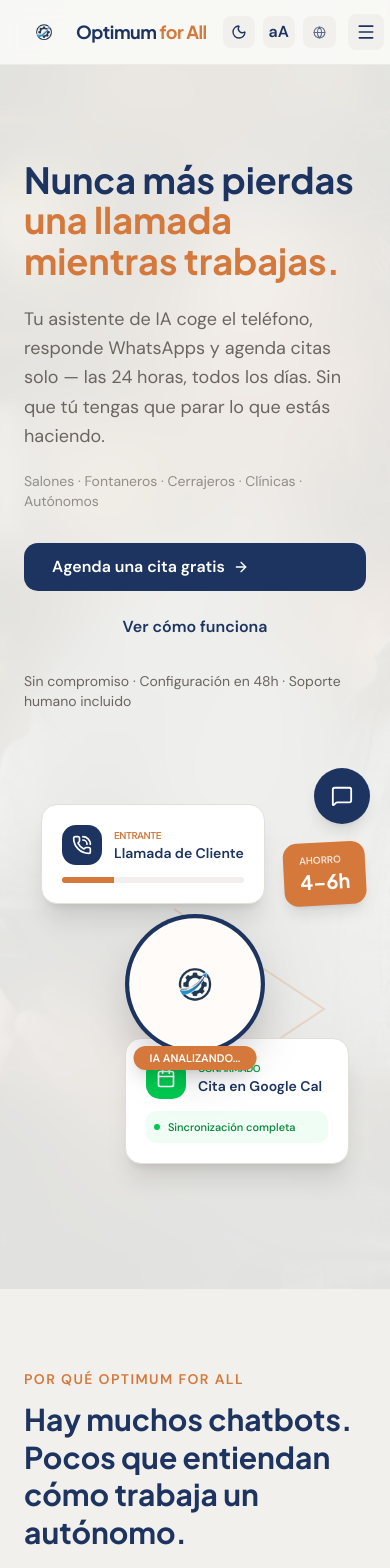
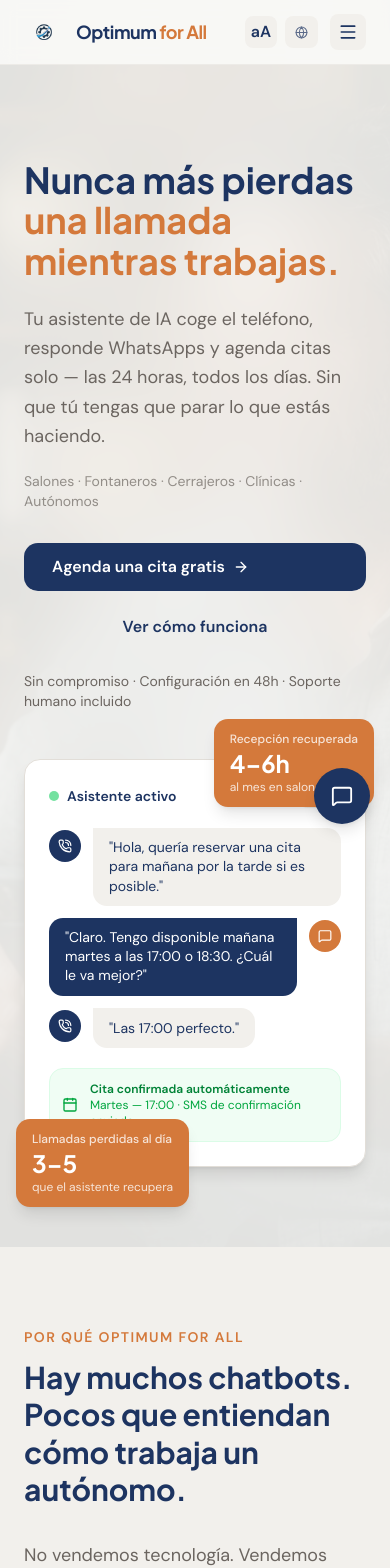
Before and after one commit to optimumforall/OFA-web, a Next.js app: page / in a window 390 px wide. Shown: the top 1568 px of the page. Built offline with nearby package versions, Linux system fonts and the light colour scheme.

Commit message:
revert: visual overhaul - back to classic look while keeping dynamic nav

```diff
--- a/src/app/globals.css
+++ b/src/app/globals.css
@@ -70,26 +70,6 @@
   --sidebar-ring: #1D3461;
 }
 
-.dark {
-  --background: #0B1120;
-  --foreground: #F8FAFC;
-  --card: #1E293B;
-  --card-foreground: #F8FAFC;
-  --popover: #1E293B;
-  --popover-foreground: #F8FAFC;
-  --primary: #3B82F6;
-  --primary-foreground: #FFFFFF;
-  --secondary: #334155;
-  --secondary-foreground: #F8FAFC;
-  --muted: #334155;
-  --muted-foreground: #94A3B8;
-  --accent: #D4793B;
-  --accent-foreground: #FFFFFF;
-  --border: rgba(255, 255, 255, 0.1);
-  --input: rgba(255, 255, 255, 0.1);
-  --ring: #3B82F6;
-}
-
 @layer base {
   * {
     @apply border-border outline-ring/50;
@@ -110,9 +90,4 @@
   .font-body {
     font-family: var(--font-body), system-ui, sans-serif;
   }
-  .bg-grid-pattern {
-    background-image:
-      radial-gradient(circle at 1px 1px, currentColor 1px, transparent 0);
-    background-size: 40px 40px;
-  }
 }
--- a/src/components/ClientProviders.tsx
+++ b/src/components/ClientProviders.tsx
@@ -3,12 +3,10 @@
 import { LanguageProvider } from "@/context/LanguageContext";
 import { ModalProvider } from "@/context/ModalContext";
 
-import { ThemeProvider } from "@/context/ThemeContext";
 import { AccessibilityProvider } from "@/context/AccessibilityContext";
 
 export function ClientProviders({ children }: { children: React.ReactNode }) {
   return (
-    <ThemeProvider>
     <AccessibilityProvider>
       <LanguageProvider>
         <ModalProvider>
@@ -16,6 +14,5 @@
         </ModalProvider>
       </LanguageProvider>
     </AccessibilityProvider>
-    </ThemeProvider>
   );
 }
--- a/src/components/Hero.tsx
+++ b/src/components/Hero.tsx
@@ -24,7 +24,7 @@
   const { openModal } = useModal();
 
   return (
-    <section className="relative min-h-screen flex items-center pt-20 md:pt-32 overflow-hidden bg-[#FAFAF8] dark:bg-[#0B1120] bg-grid-pattern text-slate-500/5 dark:text-white/5">
+    <section className="relative min-h-screen flex items-center pt-20 md:pt-32 overflow-hidden bg-[#FAFAF8]">
       {/* Background Image with Frosted Glass Effect */}
       <div className="absolute inset-0 z-0 pointer-events-none">
         <Image
@@ -80,113 +80,70 @@
             </motion.p>
           </div>
 
-          {/* Right - Flow Visualization Inspiration: ttiflows.es */}
+          {/* Right - visual */}
           <motion.div
-            initial={{ opacity: 0, scale: 0.95 }}
-            animate={{ opacity: 1, scale: 1 }}
-            transition={{ duration: 0.8, delay: 0.2, ease: "easeOut" }}
-            className="relative h-[450px] md:h-[550px] flex items-center justify-center">
+            initial={{ opacity: 0, x: 32 }}
+            animate={{ opacity: 1, x: 0 }}
+            transition={{ duration: 0.7, delay: 0.3, ease: "easeOut" }}
+            className="relative">
+            <div className="bg-white rounded-2xl border border-[#E2DED8] shadow-lg p-6 relative z-10">
+              <div className="flex items-center justify-between mb-5">
+                <div className="flex items-center gap-2">
+                  <div className="w-2.5 h-2.5 bg-green-500 rounded-full animate-pulse" />
+                  <span className="text-sm font-semibold text-[#1D3461]">{tr.statusLabel}</span>
+                </div>
+                <span className="text-xs text-[#6B6560] bg-[#F2F0EC] px-2.5 py-1 rounded-full">24/7</span>
+              </div>
 
-            {/* Connection Lines (SVG) */}
-            <svg className="absolute inset-0 w-full h-full pointer-events-none z-0" preserveAspectRatio="none">
-              <motion.path
-                d="M 150 150 L 300 250 L 150 350"
-                fill="none"
-                stroke="currentColor"
-                strokeWidth="2"
-                strokeDasharray="8 8"
-                className="text-[#D4793B]/20 dark:text-[#D4793B]/40"
-                initial={{ pathLength: 0 }}
-                animate={{ pathLength: 1 }}
-                transition={{ duration: 1.5, delay: 0.8 }}
-              />
-            </svg>
-
-            {/* Step 1: Llamada */}
-            <motion.div
-              initial={{ opacity: 0, x: -40 }}
-              animate={{ opacity: 1, x: 0 }}
-              transition={{ duration: 0.6, delay: 0.4 }}
-              className="absolute top-[10%] left-[5%] md:left-[10%] z-10"
-            >
-              <div className="bg-white dark:bg-[#1E293B] border border-[#E2DED8] dark:border-white/10 rounded-2xl shadow-xl p-5 w-56 md:w-64 transform hover:-translate-y-1 transition-transform cursor-default">
-                <div className="flex items-center gap-3 mb-3">
-                  <div className="w-10 h-10 bg-[#1D3461] rounded-xl flex items-center justify-center">
-                    <PhoneCall size={20} className="text-white" />
+              <div className="space-y-3 mb-5">
+                <div className="flex items-start gap-3">
+                  <div className="w-8 h-8 bg-[#1D3461] rounded-full flex items-center justify-center flex-shrink-0 mt-0.5">
+                    <PhoneCall size={14} className="text-white" />
                   </div>
-                  <div>
-                    <p className="text-[10px] font-bold text-[#D4793B] uppercase tracking-tighter">Entrante</p>
-                    <p className="text-sm font-bold text-[#1D3461] dark:text-white">Llamada de Cliente</p>
+                  <div className="bg-[#F2F0EC] rounded-xl rounded-tl-none px-4 py-2.5 max-w-[280px] md:max-w-[320px]">
+                    <p className="text-sm text-[#1D3461] leading-snug">"{tr.callMsg1}"</p>
                   </div>
                 </div>
-                <div className="h-1.5 w-full bg-[#F2F0EC] dark:bg-white/5 rounded-full overflow-hidden">
-                  <motion.div
-                    initial={{ x: "-100%" }}
-                    animate={{ x: "0%" }}
-                    transition={{ duration: 2, repeat: Infinity }}
-                    className="h-full w-1/2 bg-[#D4793B]"
-                  />
+
+                <div className="flex items-start gap-3 flex-row-reverse">
+                  <div className="w-8 h-8 bg-[#D4793B] rounded-full flex items-center justify-center flex-shrink-0 mt-0.5">
+                    <MessageSquare size={14} className="text-white" />
+                  </div>
+                  <div className="bg-[#1D3461] rounded-xl rounded-tr-none px-4 py-2.5 max-w-[280px] md:max-w-[320px]">
+                    <p className="text-sm text-white leading-snug">"{tr.callReply}"</p>
+                  </div>
+                </div>
+
+                <div className="flex items-start gap-3">
+                  <div className="w-8 h-8 bg-[#1D3461] rounded-full flex items-center justify-center flex-shrink-0 mt-0.5">
+                    <PhoneCall size={14} className="text-white" />
+                  </div>
+                  <div className="bg-[#F2F0EC] rounded-xl rounded-tl-none px-4 py-2.5">
+                    <p className="text-sm text-[#1D3461]">"{tr.callMsg2}"</p>
+                  </div>
                 </div>
               </div>
-            </motion.div>
 
-            {/* Step 2: IA Elia (Central) */}
-            <motion.div
-              initial={{ opacity: 0, scale: 0.8 }}
-              animate={{ opacity: 1, scale: 1 }}
-              transition={{ duration: 0.6, delay: 0.7 }}
-              className="relative z-20"
-            >
-              <div className="bg-[#1D3461] dark:bg-[#3B82F6] rounded-full p-1.5 shadow-2xl">
-                <motion.div
-                  animate={{ scale: [1, 1.05, 1] }}
-                  transition={{ duration: 3, repeat: Infinity, ease: "easeInOut" }}
-                  className="w-32 h-32 md:w-40 md:h-40 rounded-full bg-white dark:bg-[#1E293B] flex items-center justify-center relative overflow-hidden"
-                >
-                  <Image src="/Logo.png" alt="Elia IA" width={80} height={80} className="relative z-10" />
-                  <div className="absolute inset-0 bg-[#D4793B]/5 animate-pulse" />
-                </motion.div>
-              </div>
-              <div className="absolute -bottom-4 left-1/2 -translate-x-1/2 bg-[#D4793B] text-white text-[11px] font-bold px-4 py-1 rounded-full shadow-lg whitespace-nowrap">
-                IA ANALIZANDO...
-              </div>
-            </motion.div>
-
-            {/* Step 3: Cita */}
-            <motion.div
-              initial={{ opacity: 0, x: 40 }}
-              animate={{ opacity: 1, x: 0 }}
-              transition={{ duration: 0.6, delay: 1 }}
-              className="absolute bottom-[10%] right-[5%] md:right-[10%] z-10"
-            >
-              <div className="bg-white dark:bg-[#1E293B] border border-[#E2DED8] dark:border-white/10 rounded-2xl shadow-xl p-5 w-56 md:w-64 transform hover:-translate-y-1 transition-transform cursor-default">
-                <div className="flex items-center justify-between mb-3">
-                  <div className="flex items-center gap-3">
-                    <div className="w-10 h-10 bg-green-500 rounded-xl flex items-center justify-center">
-                      <Calendar size={20} className="text-white" />
-                    </div>
-                    <div>
-                      <p className="text-[10px] font-bold text-green-600 uppercase tracking-tighter">Confirmado</p>
-                      <p className="text-sm font-bold text-[#1D3461] dark:text-white">Cita en Google Cal</p>
-                    </div>
-                  </div>
-                </div>
-                <div className="bg-green-50 dark:bg-green-500/10 rounded-lg p-2 flex items-center gap-2">
-                  <div className="w-1.5 h-1.5 bg-green-500 rounded-full" />
-                  <p className="text-[11px] text-green-700 dark:text-green-400 font-medium">Sincronización completa</p>
+              <div className="bg-green-50 border border-green-100 rounded-xl p-3 flex items-center gap-3">
+                <Calendar size={16} className="text-green-600 flex-shrink-0" />
+                <div>
+                  <p className="text-xs font-semibold text-green-700">{tr.confirmTitle}</p>
+                  <p className="text-xs text-green-600">{tr.confirmSub}</p>
                 </div>
               </div>
-            </motion.div>
+            </div>
 
-            {/* Floating Stats - Adapted */}
-            <motion.div
-              animate={{ y: [0, -10, 0] }}
-              transition={{ duration: 4, repeat: Infinity, ease: "easeInOut" }}
-              className="absolute top-[20%] right-0 md:-right-8 bg-[#D4793B] rounded-xl shadow-lg px-4 py-2.5 z-30 transform -rotate-3"
-            >
-              <p className="text-[10px] text-white/80 font-bold uppercase">Ahorro</p>
-              <p className="text-xl font-bold font-heading text-white">4–6h</p>
-            </motion.div>
+            <div className="pointer-events-none absolute -bottom-10 -left-2 md:-bottom-16 md:-left-12 bg-[#D4793B] rounded-xl shadow-lg px-4 py-3 z-30 transform hover:scale-105 transition-transform duration-300">
+              <p className="text-xs text-white/80 font-medium">{tr.stat1label}</p>
+              <p className="text-2xl font-bold font-heading text-white">3–5</p>
+              <p className="text-xs text-white/80">{tr.stat1sub}</p>
+            </div>
+
+            <div className="pointer-events-none absolute -top-10 -right-2 md:-top-16 md:-right-12 bg-[#D4793B] rounded-xl shadow-lg px-4 py-3 z-30 transform hover:scale-105 transition-transform duration-300">
+              <p className="text-xs text-white/80 font-medium">{tr.stat2label}</p>
+              <p className="text-2xl font-bold font-heading text-white">4–6h</p>
+              <p className="text-xs text-white/80">{tr.stat2sub}</p>
+            </div>
           </motion.div>
         </div>
       </div>
--- a/src/components/Navbar.tsx
+++ b/src/components/Navbar.tsx
@@ -1,10 +1,9 @@
 "use client";
 
 import { useState, useEffect } from "react";
-import { Globe, Menu, Sun, Moon } from "lucide-react";
+import { Globe, Menu } from "lucide-react";
 import Image from "next/image";
 import { useLanguage } from "@/context/LanguageContext";
-import { useTheme } from "@/context/ThemeContext";
 import { useModal } from "@/context/ModalContext";
 import { useAccessibility } from "@/context/AccessibilityContext";
 import { t } from "@/lib/translations";
@@ -13,7 +12,6 @@
 export default function Navbar() {
   const [scrolled, setScrolled] = useState(false);
   const { lang, setLang } = useLanguage();
-  const { theme, toggleTheme } = useTheme();
   const { openModal } = useModal();
   const { toggleLargeText } = useAccessibility();
   const tr = t[lang].nav;
@@ -49,27 +47,19 @@
         </a>
 
         <div className="flex items-center gap-2 md:gap-3 shrink-0">
-          <button
-            onClick={toggleTheme}
-            aria-label="Cambiar tema"
-            className="flex items-center justify-center w-8 h-8 rounded-md bg-[#F2F0EC] dark:bg-[#334155] hover:bg-[#E2DED8] dark:hover:bg-[#475569] text-[#1D3461] dark:text-[#F8FAFC] transition-all duration-300"
-          >
-            {theme === "light" ? <Moon size={16} /> : <Sun size={16} />}
-          </button>
-
-          <button onClick={toggleLargeText} aria-label="Agrandar texto" className="flex items-center justify-center w-8 h-8 rounded-md bg-[#F2F0EC] dark:bg-[#334155] hover:bg-[#E2DED8] dark:hover:bg-[#475569] text-[#1D3461] dark:text-[#F8FAFC] font-bold transition-colors">
+          <button onClick={toggleLargeText} aria-label="Agrandar texto" className="flex items-center justify-center w-8 h-8 rounded-md bg-[#F2F0EC] hover:bg-[#E2DED8] text-[#1D3461] font-bold transition-colors">
             aA
           </button>
 
-          <button onClick={() => setLang(lang === 'es' ? 'ca' : 'es')} aria-label="Cambiar idioma" className="flex items-center gap-1.5 px-2.5 h-8 rounded-md bg-[#F2F0EC] dark:bg-[#334155] hover:bg-[#E2DED8] dark:hover:bg-[#475569] text-[#1D3461] dark:text-[#F8FAFC] text-[11px] font-bold transition-colors uppercase tracking-wider">
+          <button onClick={() => setLang(lang === 'es' ? 'ca' : 'es')} aria-label="Cambiar idioma" className="flex items-center gap-1.5 px-2.5 h-8 rounded-md bg-[#F2F0EC] hover:bg-[#E2DED8] text-[#1D3461] text-[11px] font-bold transition-colors uppercase tracking-wider">
             <Globe size={13} className="opacity-70" />
             <span className="hidden sm:inline">{lang === 'es' ? 'ES/CA' : 'CA/ES'}</span>
           </button>
 
-          <div className="w-px h-4 bg-[#E2DED8] dark:bg-white/10 mx-1 hidden sm:block"></div>
+          <div className="w-px h-4 bg-[#E2DED8] mx-1 hidden sm:block"></div>
 
           {/* CTA Solo Escritorio */}
-          <button onClick={openModal} className="hidden sm:inline-flex items-center justify-center bg-[#1D3461] dark:bg-[#3B82F6] hover:bg-[#1D3461]/90 dark:hover:bg-[#3B82F6]/90 text-white font-semibold text-sm px-5 h-9 rounded-lg transition-colors">
+          <button onClick={openModal} className="hidden sm:inline-flex items-center justify-center bg-[#1D3461] hover:bg-[#1D3461]/90 text-white font-semibold text-sm px-5 h-9 rounded-lg transition-colors">
             {tr.cta}
           </button>
 
--- a/src/context/ThemeContext.tsx
+++ /dev/null
@@ -1,57 +0,0 @@
-"use client";
-
-import React, { createContext, useContext, useEffect, useState } from "react";
-
-type Theme = "light" | "dark";
-
-interface ThemeContextType {
-  theme: Theme;
-  toggleTheme: () => void;
-}
-
-const ThemeContext = createContext<ThemeContextType | undefined>(undefined);
-
-export function ThemeProvider({ children }: { children: React.ReactNode }) {
-  const [theme, setTheme] = useState<Theme>("light");
-  const [mounted, setMounted] = useState(false);
-
-  useEffect(() => {
-    const savedTheme = localStorage.getItem("theme") as Theme;
-    if (savedTheme) {
-      setTheme(savedTheme);
-      if (savedTheme === "dark") {
-        document.documentElement.classList.add("dark");
-      }
-    } else if (window.matchMedia("(prefers-color-scheme: dark)").matches) {
-      setTheme("dark");
-      document.documentElement.classList.add("dark");
-    }
-    setMounted(true);
-  }, []);
-
-  const toggleTheme = () => {
-    const newTheme = theme === "light" ? "dark" : "light";
-    setTheme(newTheme);
-    localStorage.setItem("theme", newTheme);
-
-    if (newTheme === "dark") {
-      document.documentElement.classList.add("dark");
-    } else {
-      document.documentElement.classList.remove("dark");
-    }
-  };
-
-  return (
-    <ThemeContext.Provider value={{ theme, toggleTheme }}>
-      {children}
-    </ThemeContext.Provider>
-  );
-}
-
-export function useTheme() {
-  const context = useContext(ThemeContext);
-  if (context === undefined) {
-    throw new Error("useTheme must be used within a ThemeProvider");
-  }
-  return context;
-}
```
Also changed, not shown: src/components/ComoFunciona.tsx (+5 -11 lines), src/components/PorQueOFA.tsx (+7 -9 lines). Lines whose indentation alone changed are shown as unchanged.
